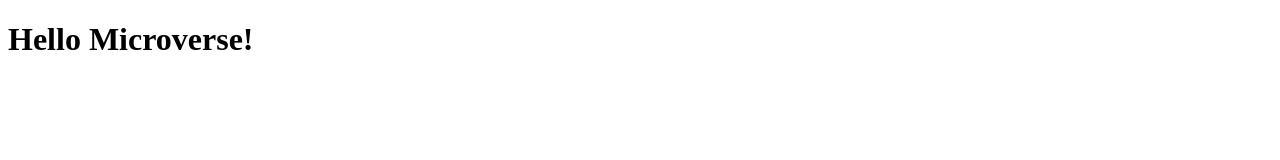
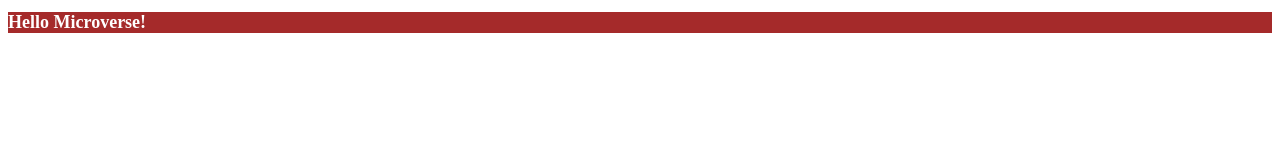
Before and after one commit to samuelkinyanjui/Helloworldrpt, a website: page index.html in a window 1280 px wide. Drawn offline with Linux system fonts and the light colour scheme.

Commit message:
Update index.html
added header div
included hi text

```diff
--- a/index.html
+++ b/index.html
@@ -5,11 +5,13 @@
     <meta http-equiv="X-UA-Compatible" content="IE=edge">
     <meta name="viewport" content="width=device-width, initial-scale=1.0">
     <link rel="stylesheet" href="sytle.css">
-    <title>Hellow Microverse</title>
+    <title>Hello Microverse!</title>
 </head>
 <body>
+    <div >
+        <h1 class="header1">Hello Microverse!</h1>
+      </div>
 
-    <h1>Hello Microverse!</h1>
 
 </body>
 </html>
```
